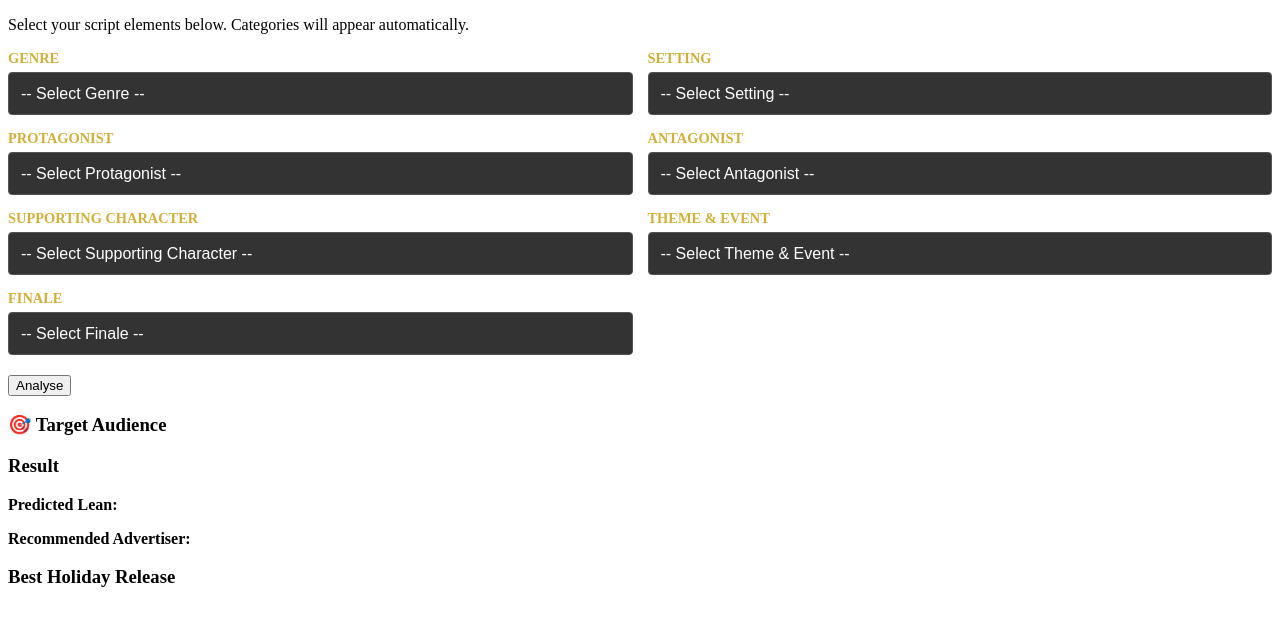
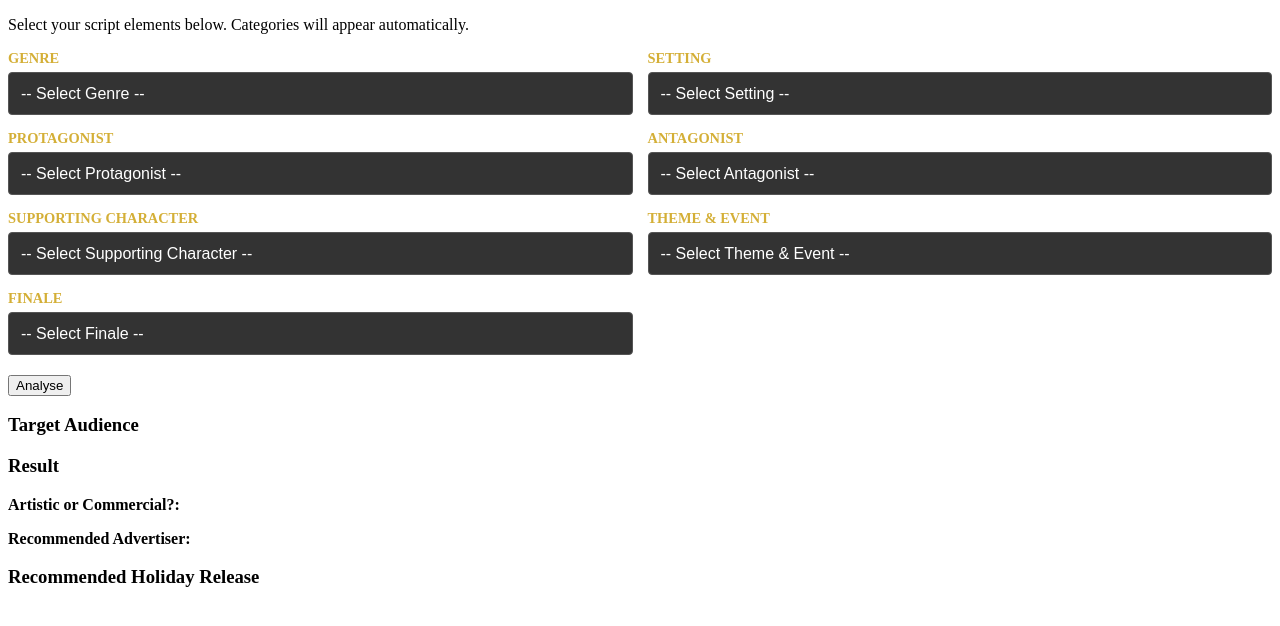
Before and after one commit to arberbakalli/hollywood-animal-extended, a plain HTML site: page index.html in a window 1280 px wide. Shown: the part 152-778 px from the top of the page. Drawn offline with Linux system fonts and the light colour scheme.

Commit message:
Update index.html

```diff
--- a/index.html
+++ b/index.html
@@ -27,19 +27,19 @@
         <div id="results" class="results-container hidden">
             <!-- Results Area -->
             <div class="card result-card">
-                <h3>🎯 Target Audience</h3>
+                <h3>Target Audience</h3>
                 <div id="targetAudienceDisplay"></div>
             </div>
 
             <div class="card result-card">
                 <h3>Result</h3>
-                <p><strong>Predicted Lean:</strong> <span id="movieLeanDisplay"></span></p>
+                <p><strong>Artistic or Commercial?:</strong> <span id="movieLeanDisplay"></span></p>
                 <p><strong>Recommended Advertiser:</strong></p>
                 <div id="adAgentDisplay" class="highlight-box"></div>
             </div>
 
             <div class="card result-card">
-                <h3>Best Holiday Release</h3>
+                <h3>Recommended Holiday Release</h3>
                 <div id="holidayDisplay" class="highlight-box"></div>
             </div>
         </div>
```
